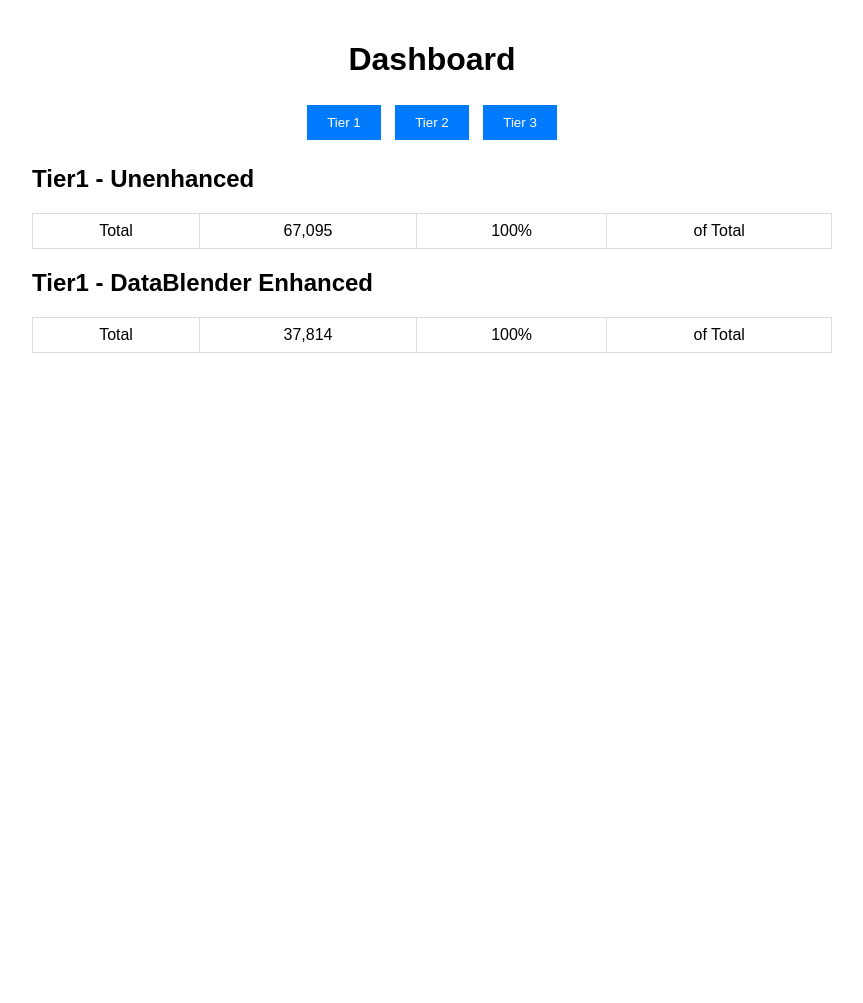
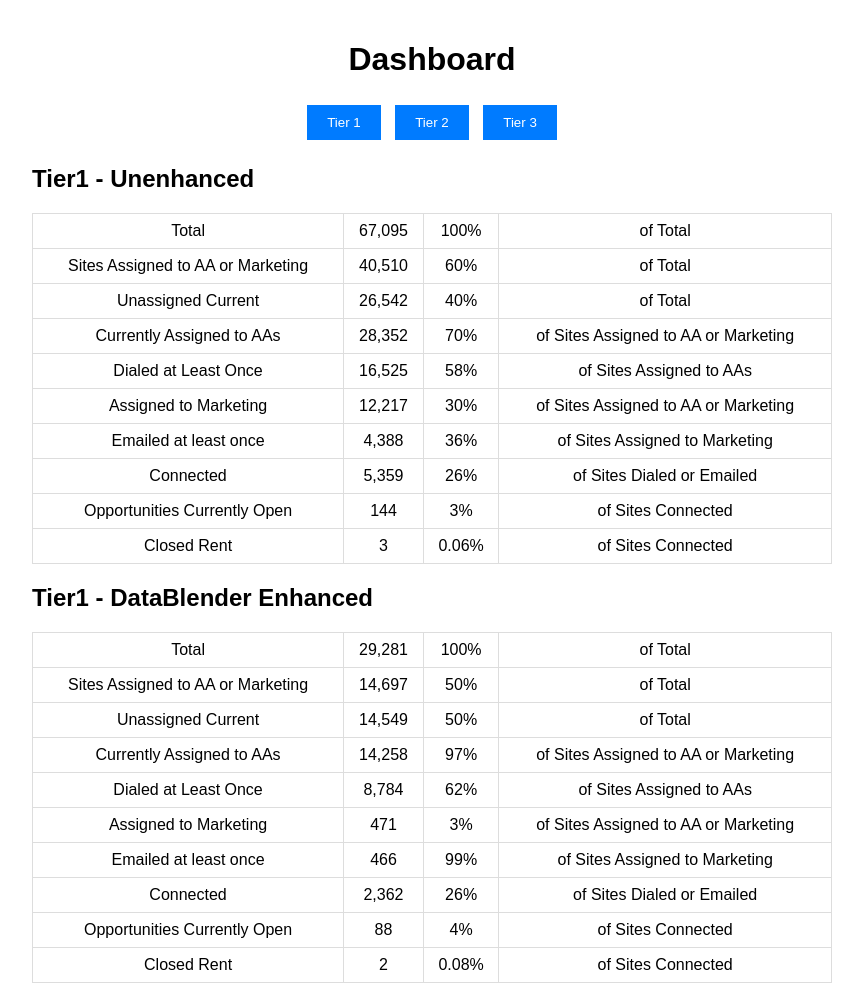
Before and after one commit to mmelendez-sw/reports-frontend, a Flask app: page /dashboard in a window 1280 px wide. Shown: the whole page, without its empty margins (208-1071 px from the left). Before the commit the page ends 353 px from the top, so only its background shows below. Run offline with Flask 3, Linux system fonts and the light colour scheme; the visitor is signed in with stand-in values (Sample User, id 1).

Commit message:
update data schematic to include prelim data

```diff
--- a/templates/dashboard.html
+++ b/templates/dashboard.html
@@ -60,27 +60,79 @@
             Tier1: {
                 'Unenhanced': [
                     ['Total', '67,095', '100%', 'of Total'],
-                    // ... Add more rows for Unenhanced data
+                    ['Sites Assigned to AA or Marketing', '40,510', '60%', 'of Total'],
+                    ['Unassigned Current', '26,542', '40%', 'of Total'],
+                    ['Currently Assigned to AAs', '28,352', '70%', 'of Sites Assigned to AA or Marketing'],
+                    ['Dialed at Least Once', '16,525', '58%', 'of Sites Assigned to AAs'],
+                    ['Assigned to Marketing', '12,217', '30%', 'of Sites Assigned to AA or Marketing'],
+                    ['Emailed at least once', '4,388', '36%', 'of Sites Assigned to Marketing'],
+                    ['Connected', '5,359', '26%', 'of Sites Dialed or Emailed'],
+                    ['Opportunities Currently Open', '144', '3%', 'of Sites Connected'],
+                    ['Closed Rent', '3', '0.06%', 'of Sites Connected']
                 ],
                 'DataBlender Enhanced': [
-                    ['Total', '37,814', '100%', 'of Total'],
-                    // ... Add more rows for Enhanced data
+                    ['Total', '29,281', '100%', 'of Total'],
+                    ['Sites Assigned to AA or Marketing', '14,697', '50%', 'of Total'],
+                    ['Unassigned Current', '14,549', '50%', 'of Total'],
+                    ['Currently Assigned to AAs', '14,258', '97%', 'of Sites Assigned to AA or Marketing'],
+                    ['Dialed at Least Once', '8,784', '62%', 'of Sites Assigned to AAs'],
+                    ['Assigned to Marketing', '471', '3%', 'of Sites Assigned to AA or Marketing'],
+                    ['Emailed at least once', '466', '99%', 'of Sites Assigned to Marketing'],
+                    ['Connected', '2,362', '26%', 'of Sites Dialed or Emailed'],
+                    ['Opportunities Currently Open', '88', '4%', 'of Sites Connected'],
+                    ['Closed Rent', '2', '0.08%', 'of Sites Connected']
                 ]
             },
             Tier2: {
                 'Unenhanced': [
-                    // ... Similar structure as above
+                    ['Total', '13,909', '100%', 'of Total'],
+                    ['Sites Assigned to AA or Marketing', '1,366', '10%', 'of Total'],
+                    ['Unassigned Current', '12,539', '90%', 'of Total'],
+                    ['Currently Assigned to AAs', '1,342', '98%', 'of Sites Assigned to AA or Marketing'],
+                    ['Dialed at Least Once', '675', '50%', 'of Sites Assigned to AAs'],
+                    ['Assigned to Marketing', '26', '2%', 'of Sites Assigned to AA or Marketing'],
+                    ['Emailed at least once', '26', '100%', 'of Sites Assigned to Marketing'],
+                    ['Connected', '242', '35%', 'of Sites Dialed or Emailed'],
+                    ['Opportunities Currently Open', '4', '2%', 'of Sites Connected'],
+                    ['Closed Rent', '0', '0.00%', 'of Sites Connected']
                 ],
                 'DataBlender Enhanced': [
-                    // ... Similar structure as above
+                    ['Total', '303', '100%', 'of Total'],
+                    ['Sites Assigned to AA or Marketing', '292', '96%', 'of Total'],
+                    ['Unassigned Current', '11', '4%', 'of Total'],
+                    ['Currently Assigned to AAs', '285', '98%', 'of Sites Assigned to AA or Marketing'],
+                    ['Dialed at Least Once', '175', '61%', 'of Sites Assigned to AAs'],
+                    ['Assigned to Marketing', '7', '2%', 'of Sites Assigned to AA or Marketing'],
+                    ['Emailed at least once', '7', '100%', 'of Sites Assigned to Marketing'],
+                    ['Connected', '48', '26%', 'of Sites Dialed or Emailed'],
+                    ['Opportunities Currently Open', '0', '0%', 'of Sites Connected'],
+                    ['Closed Rent', '0', '0.00%', 'of Sites Connected']
                 ]
             },
             Tier3: {
                 'Unenhanced': [
-                    // ... Similar structure as above
+                    ['Total', '98,197', '100%', 'of Total'],
+                    ['Sites Assigned to AA or Marketing', '22,406', '23%', 'of Total'],
+                    ['Unassigned Current', '75,737', '77%', 'of Total'],
+                    ['Currently Assigned to AAs', '21,980', '98%', 'of Sites Assigned to AA or Marketing'],
+                    ['Dialed at Least Once', '11,903', '54%', 'of Sites Assigned to AAs'],
+                    ['Assigned to Marketing', '452', '2%', 'of Sites Assigned to AA or Marketing'],
+                    ['Emailed at least once', '441', '98%', 'of Sites Assigned to Marketing'],
+                    ['Connected', '3,785', '31%', 'of Sites Dialed or Emailed'],
+                    ['Opportunities Currently Open', '88', '2%', 'of Sites Connected'],
+                    ['Closed Rent', '3', '0.08%', 'of Sites Connected']
                 ],
                 'DataBlender Enhanced': [
-                    // ... Similar structure as above
+                    ['Total', '6,161', '100%', 'of Total'],
+                    ['Sites Assigned to AA or Marketing', '5,664', '92%', 'of Total'],
+                    ['Unassigned Current', '492', '8%', 'of Total'],
+                    ['Currently Assigned to AAs', '5,501', '97%', 'of Sites Assigned to AA or Marketing'],
+                    ['Dialed at Least Once', '3,662', '67%', 'of Sites Assigned to AAs'],
+                    ['Assigned to Marketing', '166', '3%', 'of Sites Assigned to AA or Marketing'],
+                    ['Emailed at least once', '160', '96%', 'of Sites Assigned to Marketing'],
+                    ['Connected', '1,824', '48%', 'of Sites Dialed or Emailed'],
+                    ['Opportunities Currently Open', '27', '1%', 'of Sites Connected'],
+                    ['Closed Rent', '0', '0.00%', 'of Sites Connected']
                 ]
             }
         };
```
